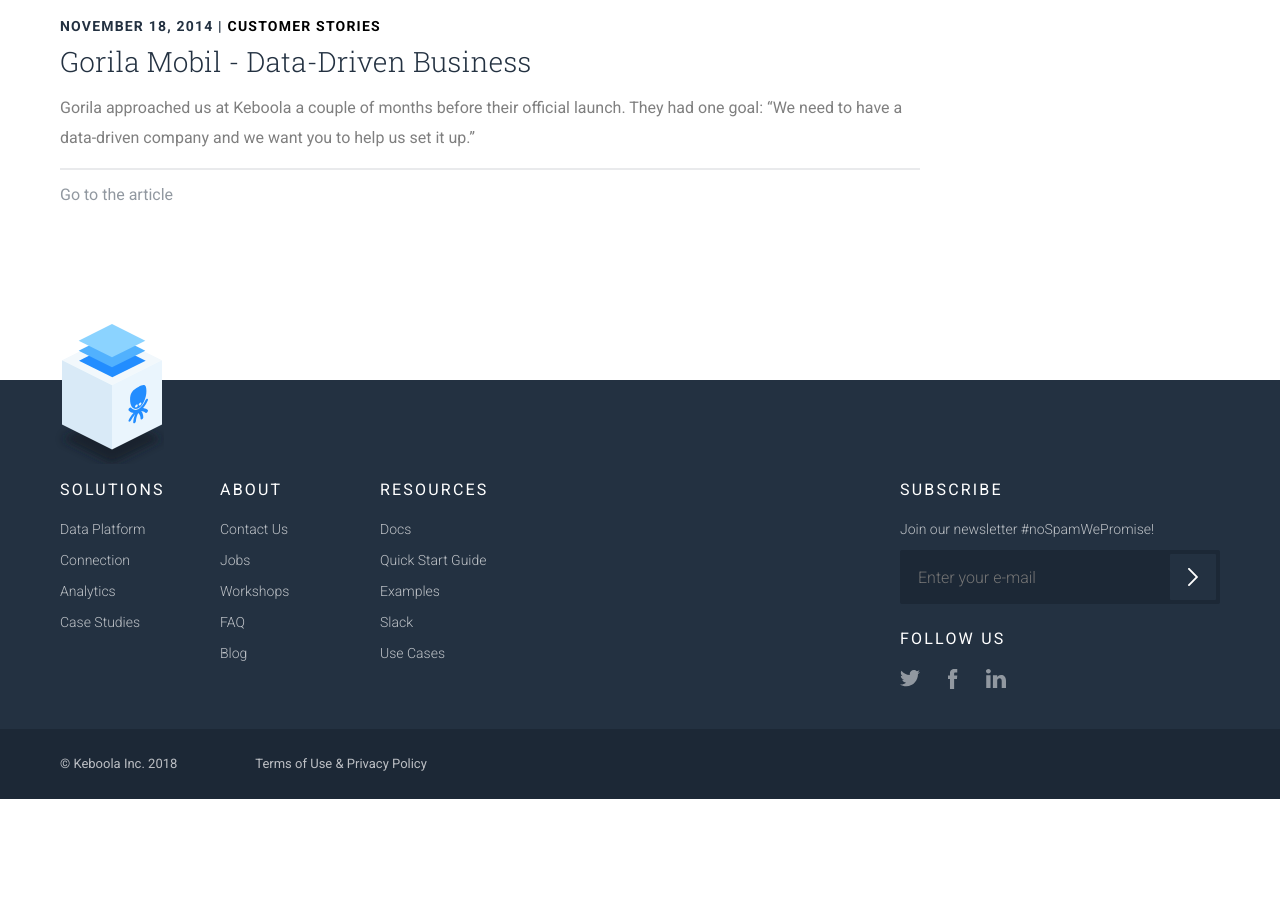
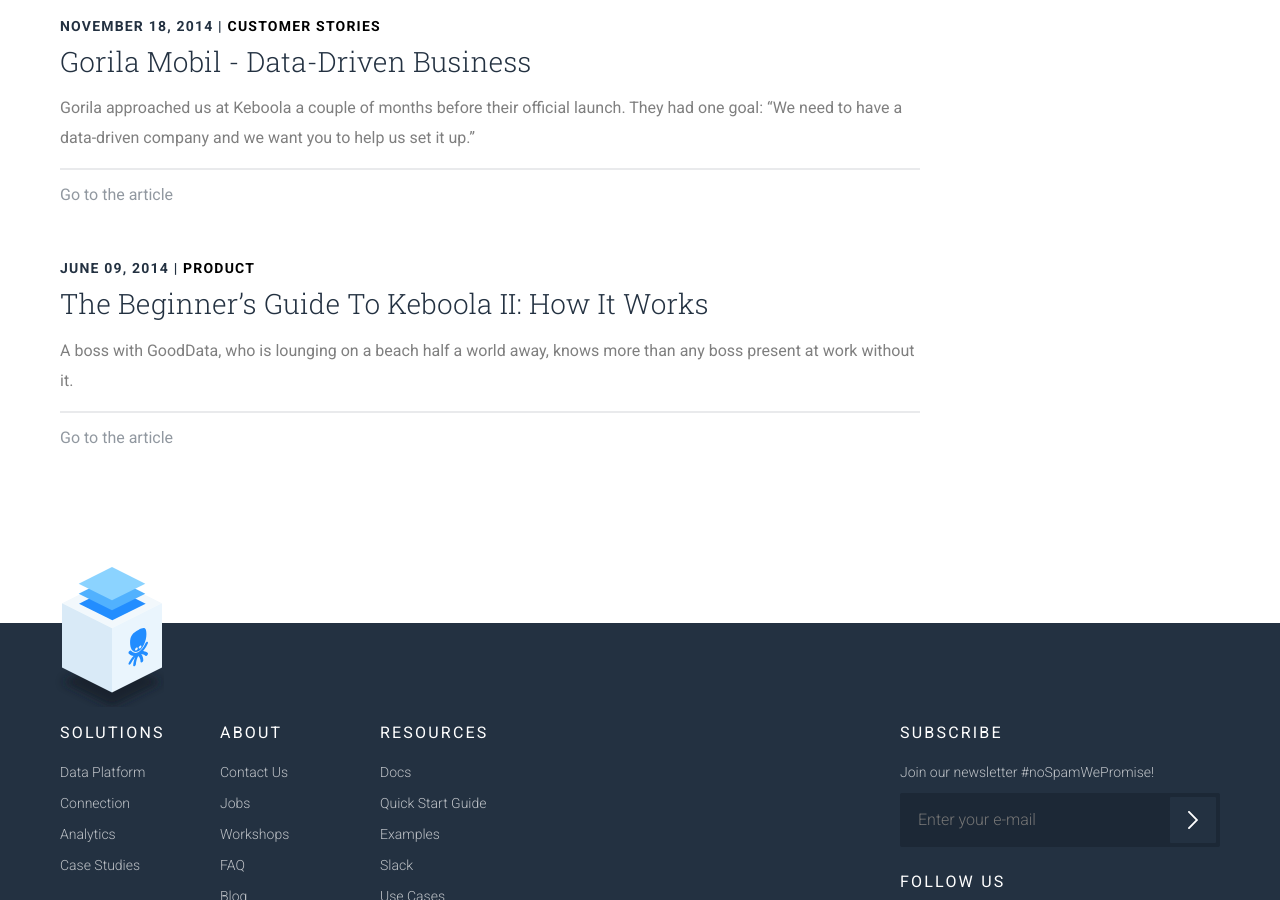
Before and after one commit to keboola/blog, a Jekyll site: the page built from index.md, in a window 1280 px wide and 900 px high, scrolled down 8668 px. Built offline with Jekyll 4.4.1, drawn with Linux system fonts in a browser that asks for light colours; nearby versions of some CDN libraries; before the commit the page ends 9467 px from its top, so only the background shows below that; some of the changed lines change nothing that is shown.

Commit message:
Update from Forestry.io - Published the-beginner-s-guide-to-keboola-ii-we-♥-your-third-party-data-sources.md

```diff
--- a/_drafts/2018-10-10-the-beginner-s-guide-to-keboola-ii-we-♥-your-third-party-data-sources.md
+++ b/_posts/2018-10-10-the-beginner-s-guide-to-keboola-ii-we-♥-your-third-party-data-sources.md
@@ -2,16 +2,14 @@
 title: 'The Beginner’s Guide To Keboola II: How It Works'
 layout: post
 categories: product
-date: 2018-10-10 00:00:00 +0000
+date: 2014-06-09 13:08:20 +0000
 perex: A boss with GoodData, who is lounging on a beach half a world away, knows more
   than any boss present at work without it.
 user: pavel-dolezal
-coverphoto: "/uploads/Untitled design (8).png"
-coverphoto_slider: "/uploads/images.jpeg"
+coverphoto: ''
+coverphoto_slider: "/uploads/keboolaGuide2.jpg"
 
 ---
-## The Beginner’s Guide To Keboola II: How It Works
-
 You already know that Keboola can process your data in such a way that [it makes sense and that it is of value to you](http://blog.keboola.com/the-beginners-guide-to-keboola). This time we shall go a little deeper and show you how it is done in practice.
 
 Let’s say you're the owner of **a chain of coffee shops**. You wish to expand your business and at the same time you would like to figure out where you are losing money. You have lots of data from your **POS system** and of course your **accounting software**.
```
